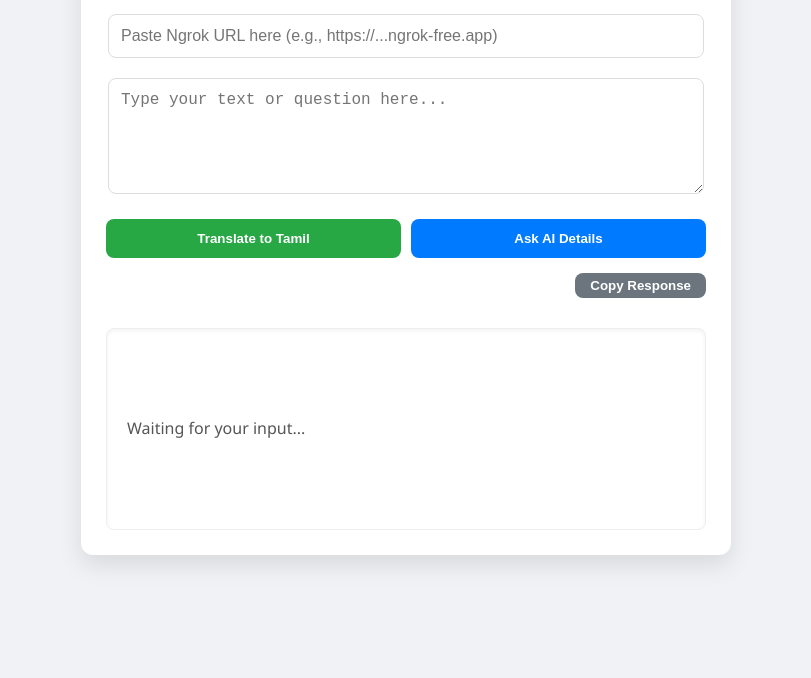
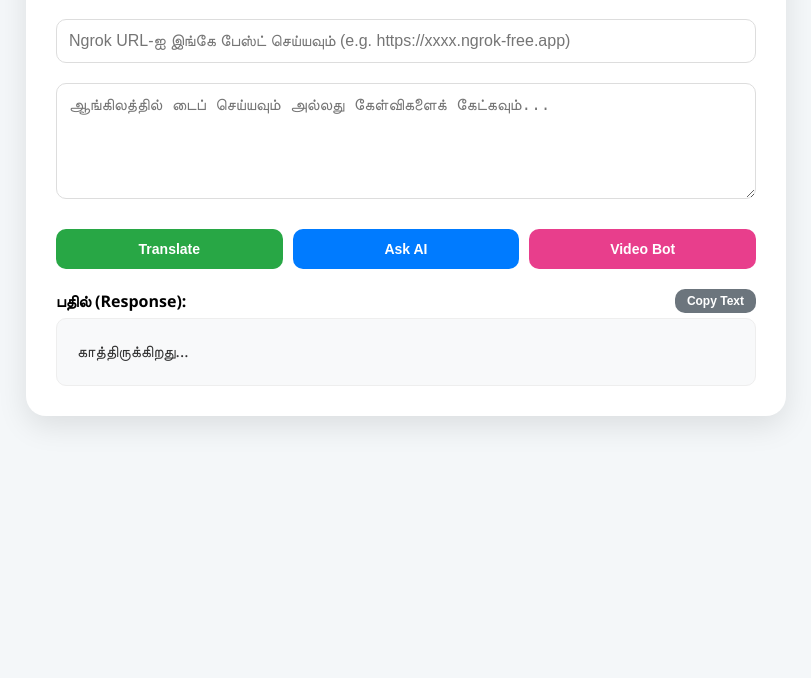
Before and after one commit to nisath-android/LiveTranslate, a plain HTML site: page index.html in a window 1280 px wide. Shown: the part 122-800 px from the top of the page, without its empty margins (234-1045 px from the left). Drawn offline with Linux system fonts and the light colour scheme.

Commit message:
Refactor index.html for AI Video Bot and Translator

```diff
--- a/index.html
+++ b/index.html
@@ -2,56 +2,76 @@
 <html lang="ta">
 <head>
     <meta charset="UTF-8">
-    <title>AI Multi-Tool - Support Large Text</title>
+    <meta name="viewport" content="width=device-width, initial-scale=1.0">
+    <title>AI Video Bot & Translator</title>
     <style>
-        body { font-family: 'Segoe UI', sans-serif; text-align: center; background: #f0f2f5; padding: 20px; }
-        .card { background: white; padding: 25px; border-radius: 12px; max-width: 600px; margin: auto; box-shadow: 0 10px 25px rgba(0,0,0,0.1); }
-        textarea, input { width: 95%; margin: 10px 0; padding: 12px; border-radius: 8px; border: 1px solid #ddd; font-size: 16px; }
+        :root {
+            --primary: #007bff;
+            --success: #28a745;
+            --video: #e83e8c;
+            --bg: #f4f7f9;
+        }
+        body { font-family: 'Segoe UI', Tahoma, sans-serif; background-color: var(--bg); display: flex; justify-content: center; padding: 20px; }
+        .container { background: white; width: 100%; max-width: 700px; padding: 30px; border-radius: 20px; box-shadow: 0 10px 30px rgba(0,0,0,0.1); }
 
-        .btn-group { display: flex; gap: 10px; margin-top: 10px; }
-        button { flex: 1; padding: 12px; cursor: pointer; border: none; border-radius: 8px; color: white; font-weight: bold; transition: 0.3s; }
+        h2 { color: #333; margin-bottom: 20px; }
+        input, textarea { width: 100%; padding: 12px; margin: 10px 0; border: 1px solid #ddd; border-radius: 10px; font-size: 16px; box-sizing: border-box; }
 
-        .btn-translate { background: #28a745; }
-        .btn-translate:hover { background: #218838; }
-        .btn-ask { background: #007bff; }
-        .btn-ask:hover { background: #0069d9; }
+        .btn-group { display: grid; grid-template-columns: 1fr 1fr 1fr; gap: 10px; margin: 15px 0; }
+        button { padding: 12px; cursor: pointer; border: none; border-radius: 10px; color: white; font-weight: bold; transition: 0.3s; font-size: 14px; }
 
-        /* பெரிய உரைகளுக்கான அவுட்புட் செட்டிங்ஸ் */
-        #output {
-            margin-top: 20px;
-            padding: 20px;
-            background: #ffffff;
-            border-radius: 8px;
-            text-align: left;
-            border: 1px solid #eee;
-            max-height: 450px;
-            overflow-y: auto;
-            white-space: pre-wrap;
-            word-wrap: break-word;
-            box-shadow: inset 0 2px 4px rgba(0,0,0,0.05);
-            line-height: 1.6;
+        .btn-translate { background-color: var(--success); }
+        .btn-ask { background-color: var(--primary); }
+        .btn-video { background-color: var(--video); }
+        button:hover { opacity: 0.9; transform: translateY(-2px); }
+        button:disabled { background-color: #ccc; cursor: not-allowed; }
+
+        /* வீடியோ பகுதி */
+        #video-container { display: none; margin-top: 20px; border-radius: 15px; overflow: hidden; border: 3px solid var(--video); background: #000; }
+        video { width: 100%; display: block; }
+
+        /* அவுட்புட் பாக்ஸ் (பெரிய உரைகளுக்காக) */
+        #output-area { margin-top: 20px; text-align: left; }
+        .output-header { display: flex; justify-content: space-between; align-items: center; margin-bottom: 5px; }
+        #response-box {
+            background: #f8f9fa; padding: 20px; border-radius: 10px; border: 1px solid #eee;
+            max-height: 400px; overflow-y: auto; white-space: pre-wrap; word-wrap: break-word;
+            line-height: 1.6; color: #333; font-size: 16px;
         }
-        .copy-btn { background: #6c757d; width: auto; padding: 5px 15px; margin-bottom: 10px; }
+        .copy-btn { background: #6c757d; padding: 5px 12px; font-size: 12px; }
+        .status { font-size: 14px; color: #666; font-style: italic; margin-top: 5px; }
     </style>
 </head>
 <body>
 
-<div class="card">
-    <h2>🤖 AI Multi-Tool</h2>
-    <input type="text" id="ngrokUrl" placeholder="Paste Ngrok URL here (e.g., https://...ngrok-free.app)">
-    <textarea id="userInput" rows="5" placeholder="Type your text or question here..."></textarea>
+<div class="container">
+    <h2>🤖 AI Ultimate Bot</h2>
+
+    <input type="text" id="ngrokUrl" placeholder="Ngrok URL-ஐ இங்கே பேஸ்ட் செய்யவும் (e.g. https://xxxx.ngrok-free.app)">
+
+    <textarea id="userInput" rows="5" placeholder="ஆங்கிலத்தில் டைப் செய்யவும் அல்லது கேள்விகளைக் கேட்கவும்..."></textarea>
 
     <div class="btn-group">
-        <button class="btn-translate" onclick="callApi('translate')">Translate to Tamil</button>
-        <button class="btn-ask" onclick="callApi('ask')">Ask AI Details</button>
+        <button class="btn-translate" id="btn-t" onclick="callApi('translate')">Translate</button>
+        <button class="btn-ask" id="btn-a" onclick="callApi('ask')">Ask AI</button>
+        <button class="btn-video" id="btn-v" onclick="callApi('ask_video')">Video Bot</button>
     </div>
 
-    <div style="text-align: right; margin-top: 15px;">
-        <button class="copy-btn" onclick="copyText()">Copy Response</button>
+    <p id="status-text" class="status"></p>
+
+    <div id="video-container">
+        <video id="aiVideo" controls>
+            <source id="videoSource" src="" type="video/mp4">
+            Your browser does not support video.
+        </video>
     </div>
 
-    <div id="output">
-        <p id="responseText" style="color: #555;">Waiting for your input...</p>
+    <div id="output-area">
+        <div class="output-header">
+            <strong>பதில் (Response):</strong>
+            <button class="copy-btn" onclick="copyText()">Copy Text</button>
+        </div>
+        <div id="response-box">காத்திருக்கிறது...</div>
     </div>
 </div>
 
@@ -59,15 +79,20 @@
     async function callApi(mode) {
         const text = document.getElementById('userInput').value;
         const baseUrl = document.getElementById('ngrokUrl').value;
-        const display = document.getElementById('responseText');
+        const responseBox = document.getElementById('response-box');
+        const statusText = document.getElementById('status-text');
+        const videoContainer = document.getElementById('video-container');
+        const videoPlayer = document.getElementById('aiVideo');
 
         if (!baseUrl || !text) {
-            alert("Please provide both Ngrok URL and text!");
+            alert("URL மற்றும் உரையை உள்ளிடவும்!");
             return;
         }
 
-        display.innerText = "Processing... Please wait.";
-        display.style.color = "#888";
+        // UI-ஐ லோடிங் நிலைக்கு மாற்றுதல்
+        responseBox.innerText = "சிந்திக்கிறது... தயவுசெய்து காத்திருக்கவும்.";
+        statusText.innerText = mode === 'ask_video' ? "வீடியோ உருவாக்கப்படுகிறது (இது 1 நிமிடம் வரை ஆகலாம்)..." : "பதில் தயாராகிறது...";
+        setButtonsDisabled(true);
 
         const cleanUrl = baseUrl.endsWith('/') ? baseUrl.slice(0, -1) : baseUrl;
 
@@ -77,24 +102,44 @@
                 headers: { 'Content-Type': 'application/json' },
                 body: JSON.stringify({ text: text })
             });
+
             const data = await response.json();
 
-            // அவுட்புட் வந்தவுடன் கலரை மாற்றி உரையை செட் செய்கிறோம்
-            display.style.color = "#333";
-            display.innerText = data.result || "No response from AI.";
+            if (data.error) {
+                responseBox.innerText = "Error: " + data.error;
+            } else {
+                responseBox.innerText = data.result;
 
-        } catch (err) {
-            display.innerText = "Error: Could not connect to the server. Check your Ngrok URL.";
-            display.style.color = "red";
+                // வீடியோ மோட் என்றால் வீடியோவை இயக்குதல்
+                if (mode === 'ask_video' && data.video_url) {
+                    videoContainer.style.display = 'block';
+                    // கேச் (Cache) தவிர்க்க நேரத்தை இணைக்கிறோம்
+                    videoPlayer.src = data.video_url + "?t=" + new Date().getTime();
+                    videoPlayer.load();
+                    videoPlayer.play();
+                } else {
+                    videoContainer.style.display = 'none';
+                }
+            }
+            statusText.innerText = "முடிந்தது!";
+        } catch (error) {
+            responseBox.innerText = "சர்வர் கனெக்ஷன் தோல்வி! URL சரியாக உள்ளதா எனப் பார்க்கவும்.";
+            statusText.innerText = "தோல்வி!";
+        } finally {
+            setButtonsDisabled(false);
         }
     }
 
+    function setButtonsDisabled(state) {
+        document.getElementById('btn-t').disabled = state;
+        document.getElementById('btn-a').disabled = state;
+        document.getElementById('btn-v').disabled = state;
+    }
+
     function copyText() {
-        const text = document.getElementById('responseText').innerText;
-        if(text === "Waiting for your input..." || text === "Processing...") return;
-
+        const text = document.getElementById('response-box').innerText;
         navigator.clipboard.writeText(text).then(() => {
-            alert("Copied to clipboard!");
+            alert("Text copied!");
         });
     }
 </script>
```
